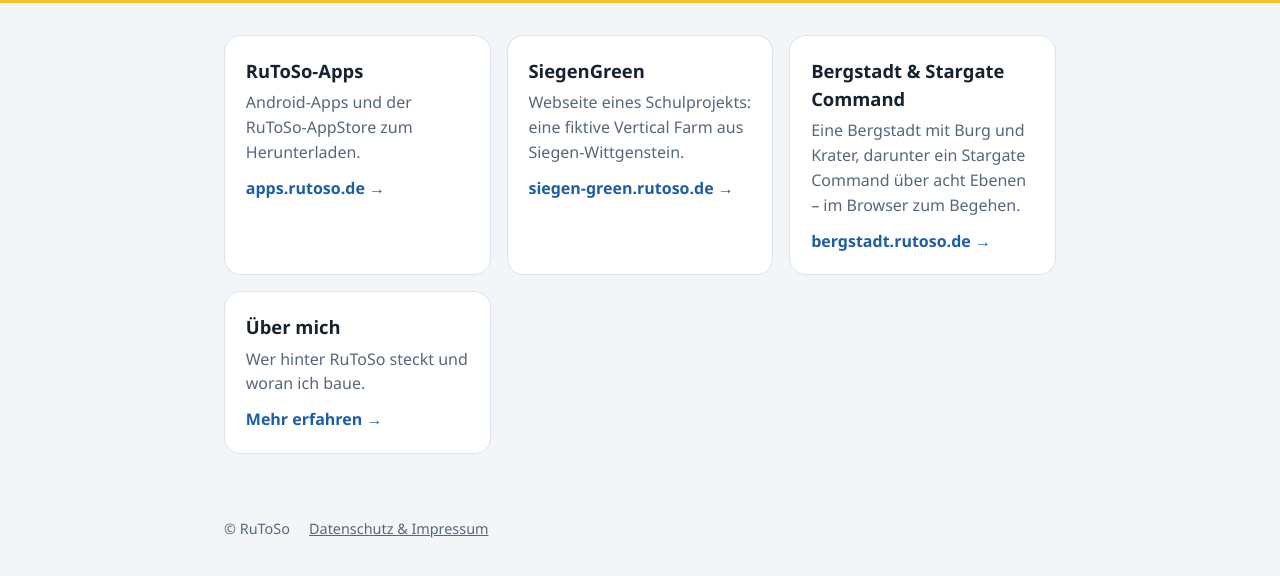
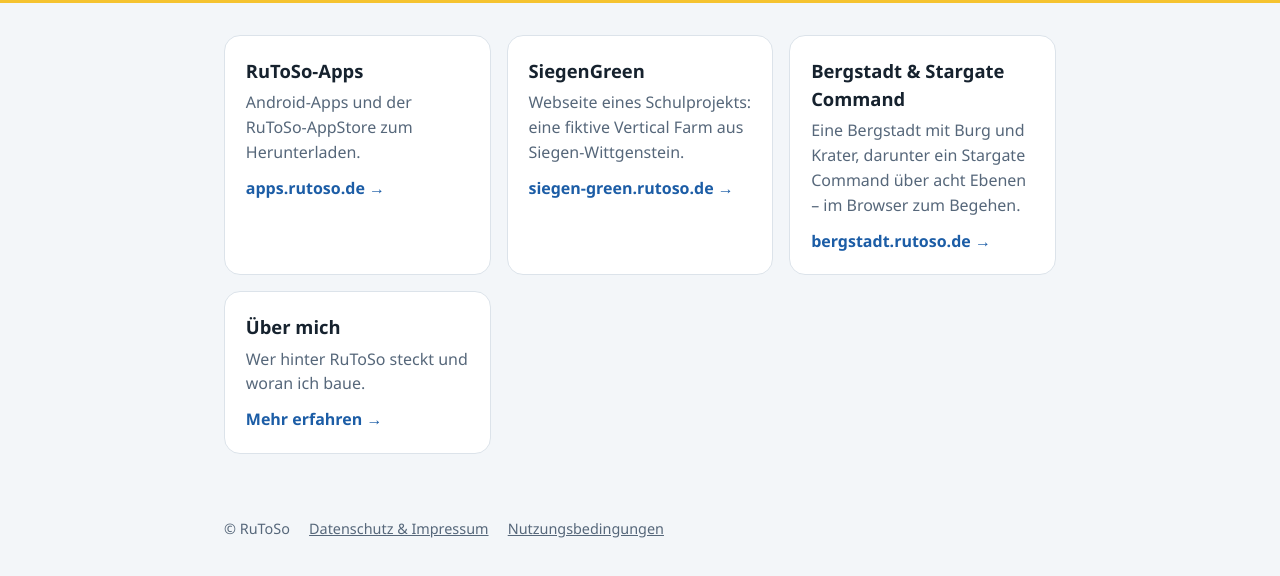
Before and after one commit to RuToSo/rutoso-start, a plain HTML site: page index.html in a window 1280 px wide. Shown: the part 174-750 px from the top of the page. Drawn offline with Linux system fonts and the light colour scheme.

Commit message:
Add files via upload

```diff
--- a/index.html
+++ b/index.html
@@ -36,6 +36,6 @@ footer a{color:inherit}
   <a class="kachel" href="https://bergstadt.rutoso.de"><h2>Bergstadt &amp; Stargate Command</h2><p>Eine Bergstadt mit Burg und Krater, darunter ein Stargate Command über acht Ebenen – im Browser zum Begehen.</p><span>bergstadt.rutoso.de →</span></a>
   <a class="kachel" href="/ueber.html"><h2>Über mich</h2><p>Wer hinter RuToSo steckt und woran ich baue.</p><span>Mehr erfahren →</span></a>
 </main>
-<footer><span>© RuToSo</span><a href="https://apps.rutoso.de/datenschutz.html">Datenschutz &amp; Impressum</a></footer>
+<footer><span>© RuToSo</span><a href="https://apps.rutoso.de/datenschutz.html">Datenschutz &amp; Impressum</a><a href="https://apps.rutoso.de/nutzungsbedingungen.html">Nutzungsbedingungen</a></footer>
 </body>
 </html>
```
Also changed, not shown: ueber.html (+1 -1 lines).
